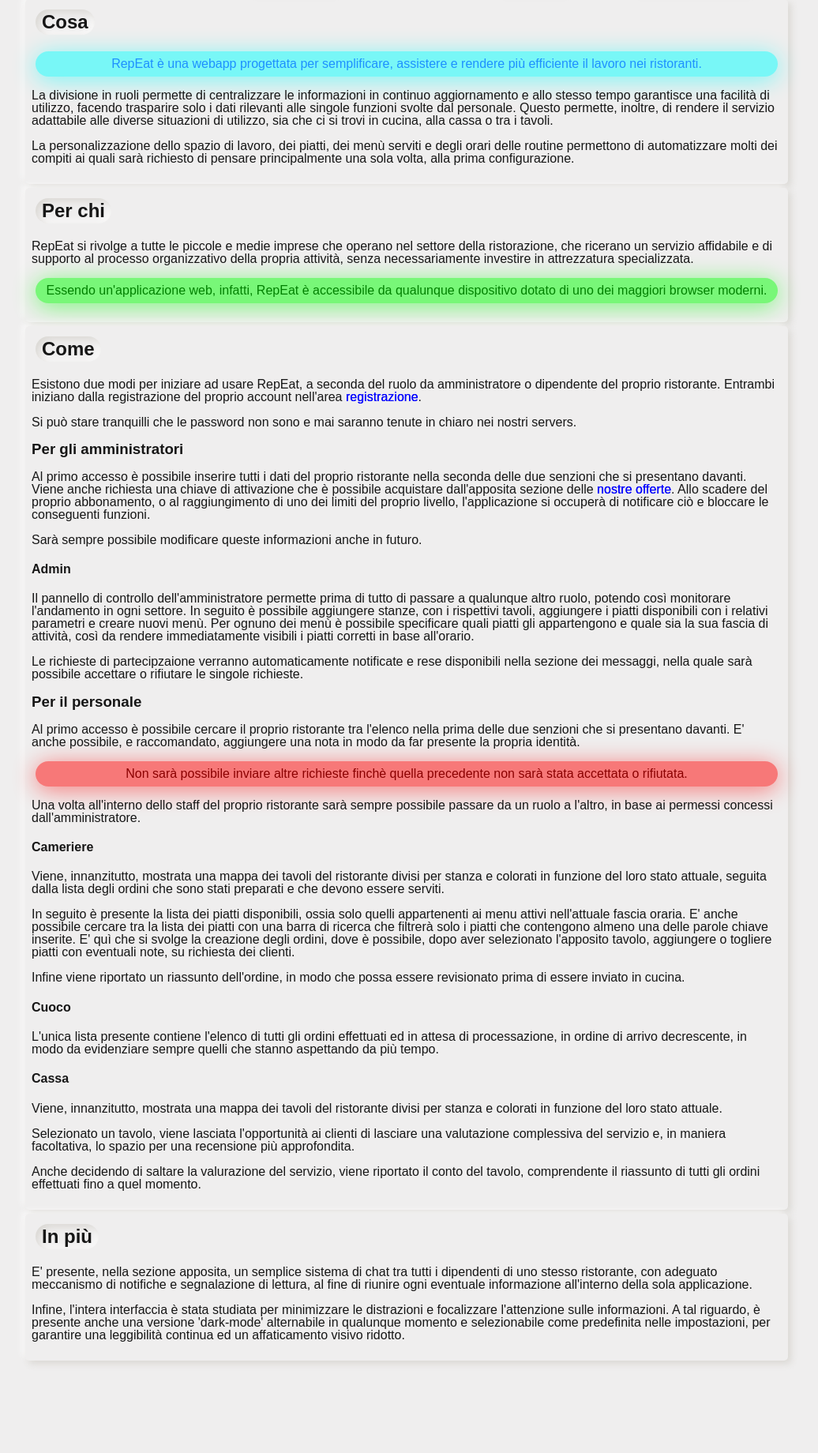
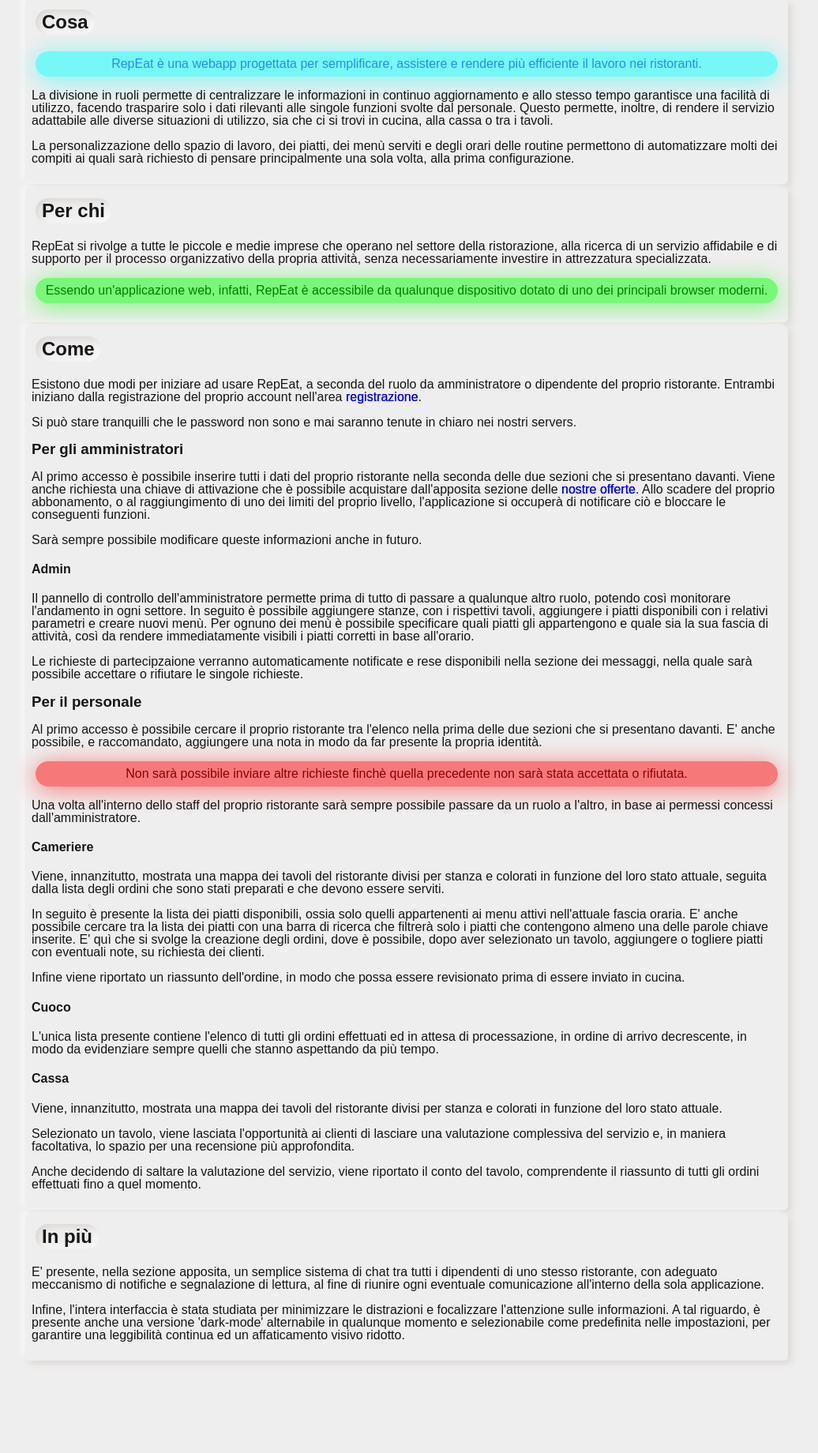
Before and after one commit to glmquint/RepEat, a PHP site: page / in a window 1280 px wide. Shown: the part 833-2673 px from the top of the page at 79% size, without its empty margins (113-1149 px from the left). Run offline with PHP 8.4, Linux system fonts and the light colour scheme; the visitor is signed in with stand-in values (Sample User, id 1).

Commit message:
fix spellcheck on user manual

```diff
--- a/index.php
+++ b/index.php
@@ -40,8 +40,8 @@
     </div>
     <div><h2>Per chi</h2>
         <p>RepEat si rivolge a tutte le piccole e medie imprese che operano nel settore della ristorazione,
-            che ricerano un servizio affidabile e di supporto al processo organizzativo della propria attività, senza necessariamente investire in attrezzatura specializzata.</p>
-            <p class="pill success-box"> Essendo un'applicazione web, infatti, RepEat è accessibile da qualunque dispositivo dotato di uno dei maggiori browser moderni.</p>
+            alla ricerca di un servizio affidabile e di supporto per il processo organizzativo della propria attività, senza necessariamente investire in attrezzatura specializzata.</p>
+            <p class="pill success-box"> Essendo un'applicazione web, infatti, RepEat è accessibile da qualunque dispositivo dotato di uno dei principali browser moderni.</p>
     </div>
     <div><h2>Come</h2>
         <p>Esistono due modi per iniziare ad usare RepEat, a seconda del ruolo da amministratore o dipendente del proprio ristorante.
@@ -49,7 +49,7 @@
         <a href="./php/register.php">registrazione</a>.</p>
         <p> Si può stare tranquilli che le password non sono e mai saranno tenute in chiaro nei nostri servers.</p>
         <h3>Per gli amministratori</h3>
-            <p>Al primo accesso è possibile inserire tutti i dati del proprio ristorante nella seconda delle due senzioni che si presentano davanti.
+            <p>Al primo accesso è possibile inserire tutti i dati del proprio ristorante nella seconda delle due sezioni che si presentano davanti.
             Viene anche richiesta una chiave di attivazione che è possibile acquistare dall'apposita sezione delle <a href="./php/license.php">nostre offerte</a>.
             Allo scadere del proprio abbonamento, o al raggiungimento di uno dei limiti del proprio livello, l'applicazione si occuperà di notificare ciò e bloccare le conseguenti funzioni.</p>
             <p> Sarà sempre possibile modificare queste informazioni anche in futuro.</p>
@@ -61,7 +61,7 @@
                 <p>Le richieste di partecipzaione verranno automaticamente notificate e rese disponibili nella sezione dei messaggi,
                     nella quale sarà possibile accettare o rifiutare le singole richieste.</p>
         <h3>Per il personale</h3>
-            <p>Al primo accesso è possibile cercare il proprio ristorante tra l'elenco nella prima delle due senzioni che si presentano davanti.
+            <p>Al primo accesso è possibile cercare il proprio ristorante tra l'elenco nella prima delle due sezioni che si presentano davanti.
             E' anche possibile, e raccomandato, aggiungere una nota in modo da far presente la propria identità.</p>
             <p class="pill error-box">Non sarà possibile inviare altre richieste finchè quella precedente non sarà stata accettata o rifiutata.</p>
             <p>Una volta all'interno dello staff del proprio ristorante sarà sempre possibile passare da un ruolo a l'altro, in base ai permessi concessi dall'amministratore.</p>
@@ -70,7 +70,7 @@
                     seguita dalla lista degli ordini che sono stati preparati e che devono essere serviti.</p>
                 <p>In seguito è presente la lista dei piatti disponibili, ossia solo quelli appartenenti ai menu attivi nell'attuale fascia oraria.
                     E' anche possibile cercare tra la lista dei piatti con una barra di ricerca che filtrerà solo i piatti che contengono almeno una delle parole chiave inserite.
-                    E' quì che si svolge la creazione degli ordini, dove è possibile, dopo aver selezionato l'apposito tavolo, aggiungere o togliere piatti con eventuali note, su richiesta dei clienti. </p>
+                    E' quì che si svolge la creazione degli ordini, dove è possibile, dopo aver selezionato un tavolo, aggiungere o togliere piatti con eventuali note, su richiesta dei clienti. </p>
                 <p>Infine viene riportato un riassunto dell'ordine, in modo che possa essere revisionato prima di essere inviato in cucina.</p>
 
             <h4>Cuoco</h4>
@@ -79,11 +79,11 @@
             <h4>Cassa</h4>
                 <p>Viene, innanzitutto, mostrata una mappa dei tavoli del ristorante divisi per stanza e colorati in funzione del loro stato attuale.</p>
                 <p>Selezionato un tavolo, viene lasciata l'opportunità ai clienti di lasciare una valutazione complessiva del servizio e, in maniera facoltativa, lo spazio per una recensione più approfondita.</p>
-                <p>Anche decidendo di saltare la valurazione del servizio, viene riportato il conto del tavolo, comprendente il riassunto di tutti gli ordini effettuati fino a quel momento.</p>
+                <p>Anche decidendo di saltare la valutazione del servizio, viene riportato il conto del tavolo, comprendente il riassunto di tutti gli ordini effettuati fino a quel momento.</p>
     </div>
     <div><h2>In più</h2>
         <p>E' presente, nella sezione apposita, un semplice sistema di chat tra tutti i dipendenti di uno stesso ristorante, con adeguato meccanismo di notifiche e segnalazione di lettura,
-            al fine di riunire ogni eventuale informazione all'interno della sola applicazione. </p>
+            al fine di riunire ogni eventuale comunicazione all'interno della sola applicazione. </p>
         <p>Infine, l'intera interfaccia è stata studiata per minimizzare le distrazioni e focalizzare l'attenzione sulle informazioni.
             A tal riguardo, è presente anche una versione 'dark-mode' alternabile in qualunque momento e selezionabile come predefinita nelle impostazioni,
             per garantire una leggibilità continua ed un affaticamento visivo ridotto.</p>
```
